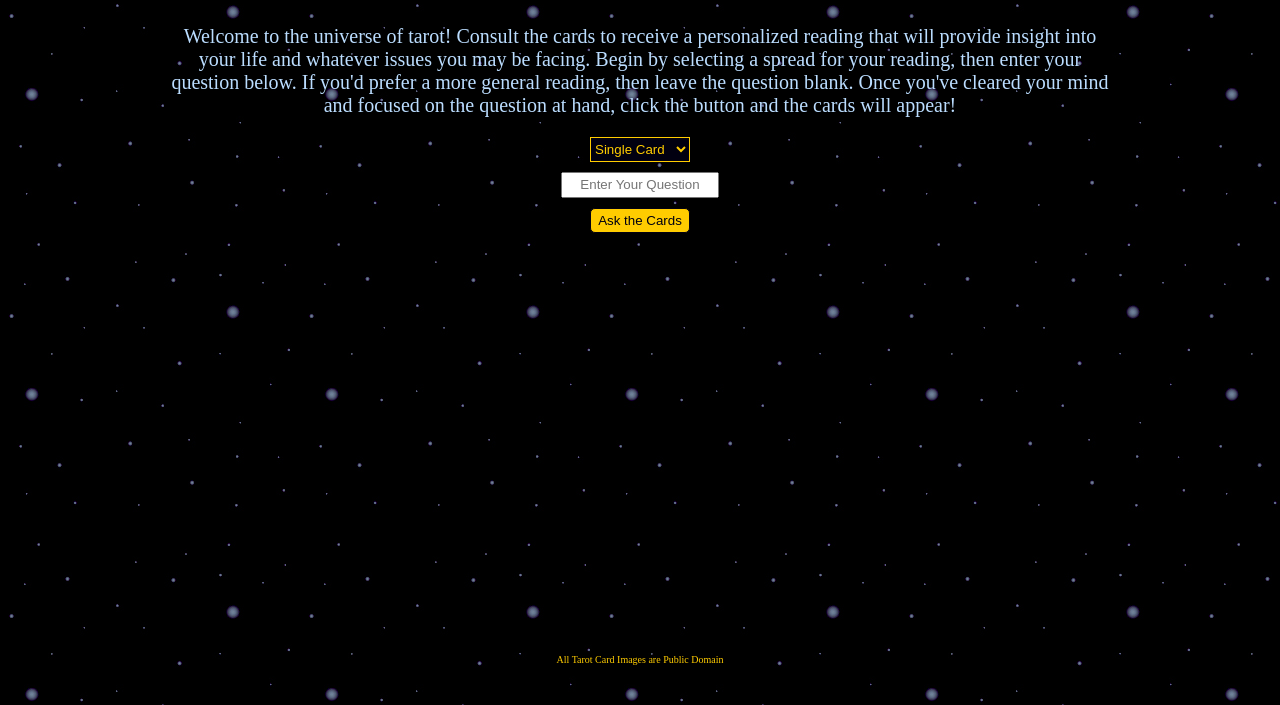
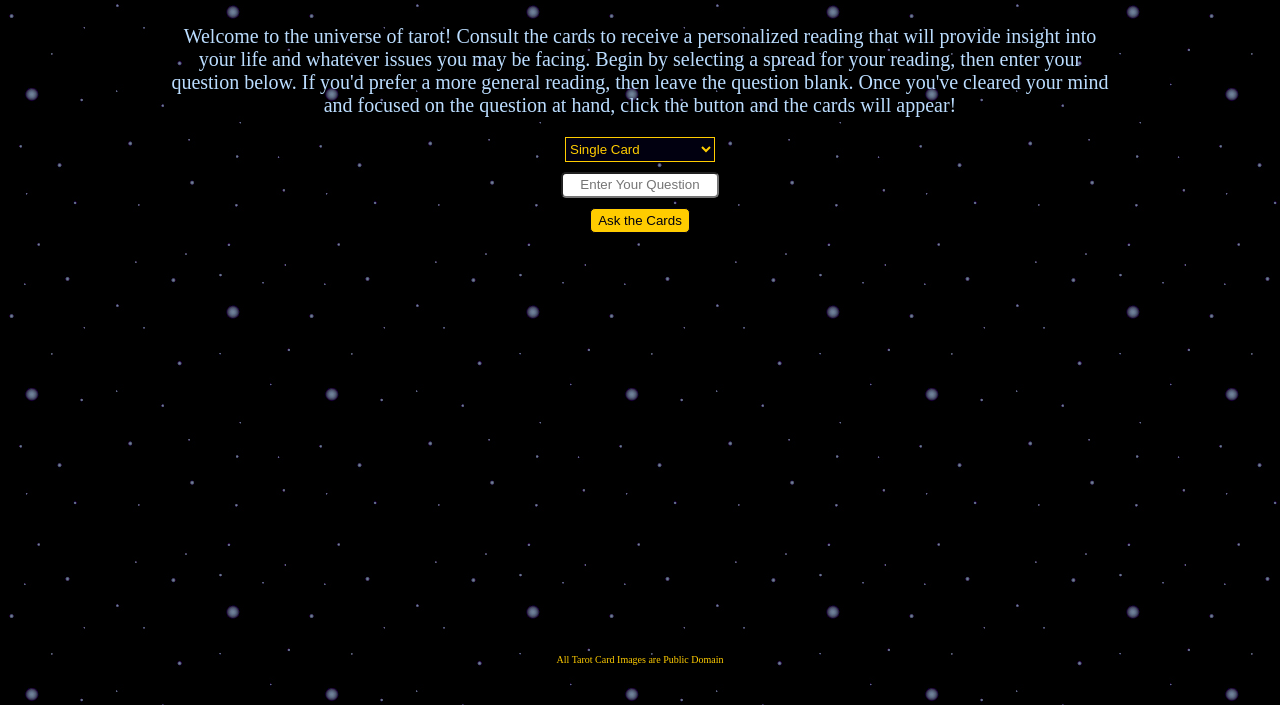
Before and after one commit to cferland/project_1, a plain HTML site: page index.html in a window 1280 px wide. Shown: the part 176-881 px from the top of the page. Drawn offline with nearby package versions, Linux system fonts and the light colour scheme; a web font is replaced by a local one.

Commit message:
minor updates

```diff
--- a/script.js
+++ b/script.js
@@ -27,6 +27,8 @@ async function prepareReading() {
     <div class="card three"><h2 class="hidden">Future</h2><div class="card-back"><div class="crop"></div></div></div>`;
     document.querySelector('#start-button').addEventListener('click', prepareReading);
   });
+
+  //update page based on selected spread
 
   document.querySelector('.instructions').classList.add('hidden');
   var cardNum;
--- a/style.css
+++ b/style.css
@@ -38,7 +38,7 @@ https://stackoverflow.com/questions/37903824/how-can-i-make-infinite-flowing-bac
 
 select {
   color: #ffcc00;
-  width: 100px;
+  width: 150px;
   height: 25px;
   background-color: #010010;
   border: 1px solid #ffcc00;
@@ -50,6 +50,7 @@ input {
   height: 20px;
   display: block;
   margin: 0 auto;
+  border-radius: 5px;
   text-align: center;
 }
 
@@ -195,7 +196,6 @@ https://tobiasahlin.com/blog/flexbox-break-to-new-row/
   -ms-flex-preferred-size: 100%;
       flex-basis: 100%;
   height: 0;
-
 }
 
 @media (max-width: 800px) {
```
